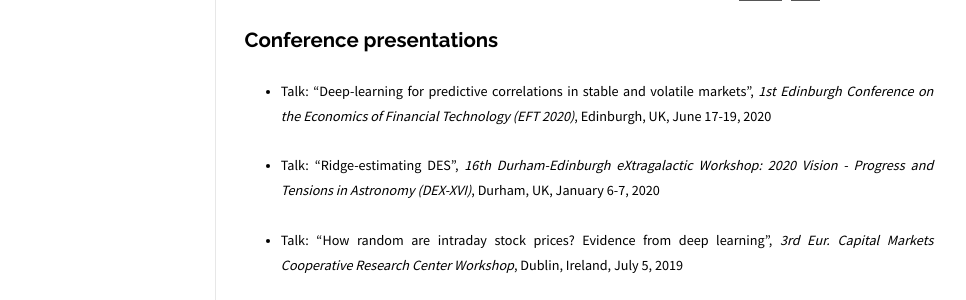
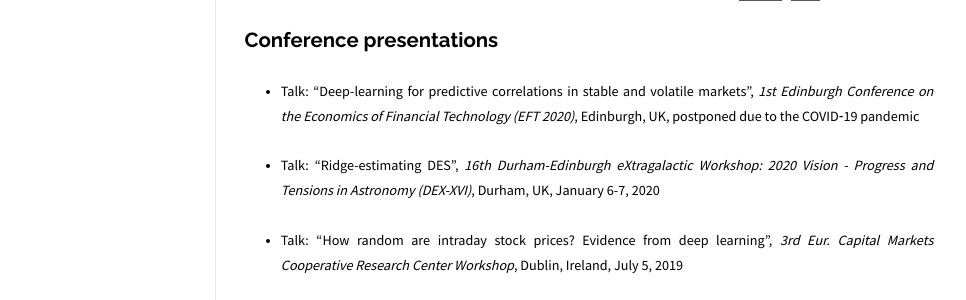
Before and after one commit to moews/moews.github.io, a Jekyll site: the page built from _posts/2017-03-25-publications.md, in a window 1280 px wide. Shown: the part 875-1175 px from the top of the page, without its empty margins (143-1109 px from the left). Built offline with Jekyll 4.4.1, drawn with Linux system fonts in a browser that asks for light colours.

Commit message:
Update 2017-03-25-publications.md

```diff
--- a/_posts/2017-03-25-publications.md
+++ b/_posts/2017-03-25-publications.md
@@ -30,7 +30,7 @@ categories: posts
 
 ## Conference presentations
 
-* <small>Talk: "Deep-learning for predictive correlations in stable and volatile markets", _1st Edinburgh Conference on the Economics of Financial Technology (EFT 2020)_, Edinburgh, UK, June 17-19, 2020</small>
+* <small>Talk: "Deep-learning for predictive correlations in stable and volatile markets", _1st Edinburgh Conference on the Economics of Financial Technology (EFT 2020)_, Edinburgh, UK, postponed due to the COVID‑19 pandemic</small>
 
 * <small>Talk: "Ridge-estimating DES", _16th Durham-Edinburgh eXtragalactic Workshop: 2020 Vision - Progress and Tensions in Astronomy (DEX-XVI)_, Durham, UK, January 6-7, 2020</small>
 
```
